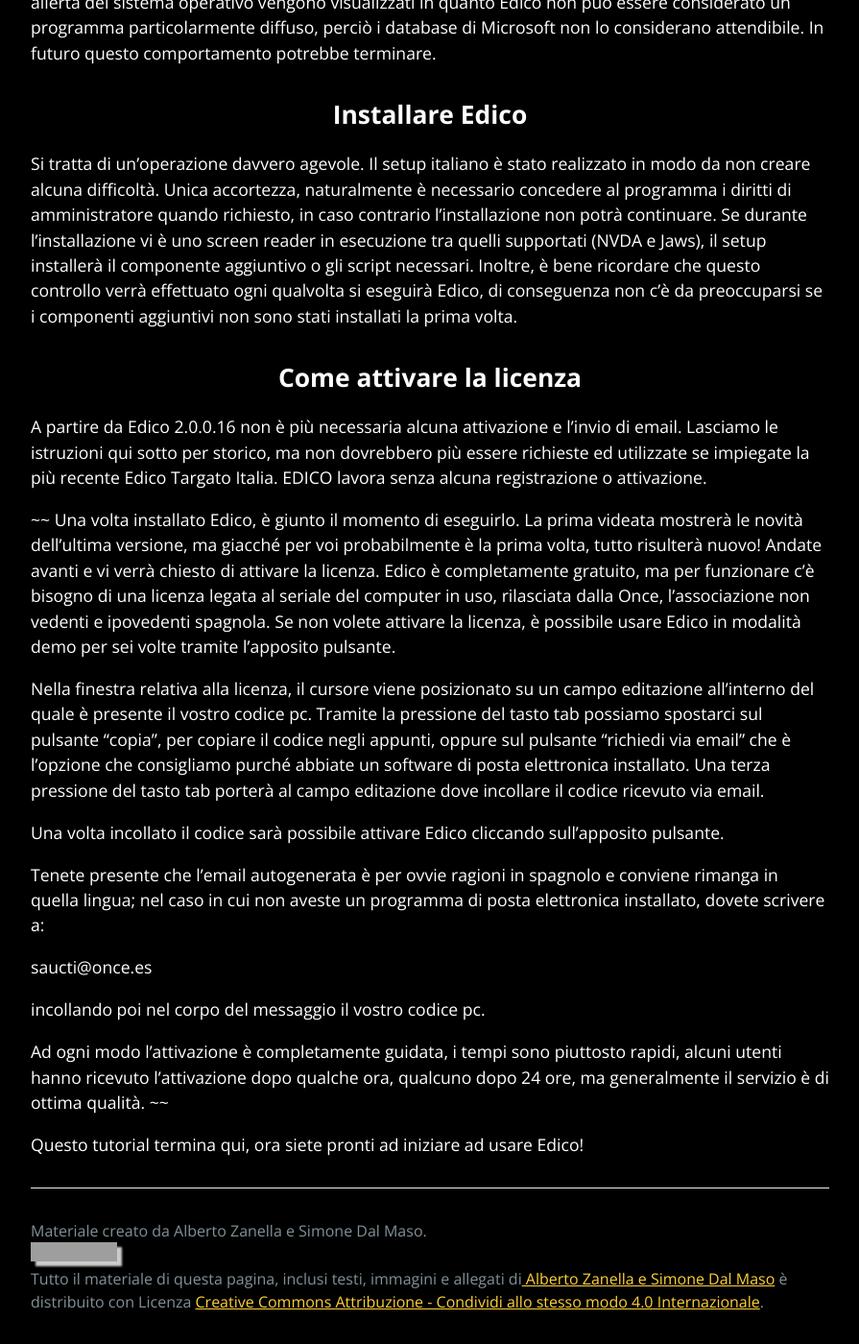
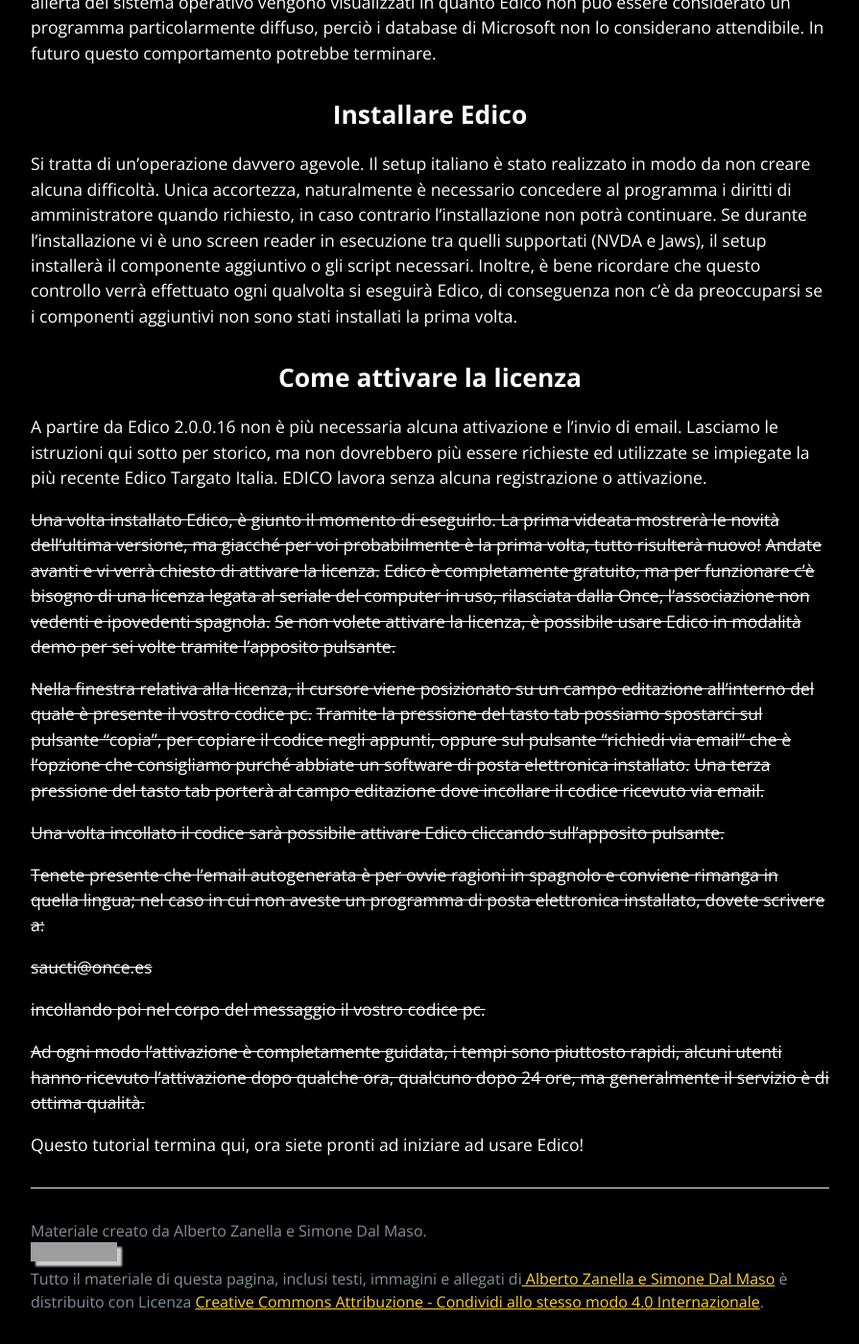
Before and after one commit to edicoitalia/edicoitalia.github.io, a Jekyll site: the page built from tutorial/docs/01_installare/index.md, in a window 1280 px wide and 1400 px high, scrolled down 3498 px. Shown: the whole window at 96% size, without its empty margins (192-1087 px from the left). Built offline with Jekyll 4.4.1, drawn with Linux system fonts in a browser that asks for light colours; our own code applies the rules of GitHub Pages for plain Markdown files; grey boxes are pictures that could not be loaded.

```diff
--- a/tutorial/docs/01_installare/index.md
+++ b/tutorial/docs/01_installare/index.md
@@ -55,27 +55,25 @@ Inoltre, è bene ricordare che questo controllo verrà effettuato ogni qualvolta
 
 A partire da Edico 2.0.0.16 non è più necessaria alcuna attivazione e l'invio di email. Lasciamo le istruzioni qui sotto per storico, ma non dovrebbero più essere richieste ed utilizzate se impiegate la più recente Edico Targato Italia. EDICO lavora senza alcuna registrazione o attivazione.
 
+~~Una volta installato Edico, è giunto il momento di eseguirlo.
+La prima videata mostrerà le novità dell'ultima versione, ma giacché per voi probabilmente è la prima volta, tutto risulterà nuovo!~~
+~~Andate avanti e vi verrà chiesto di attivare la licenza.~~
+~~Edico è completamente gratuito, ma per funzionare c'è bisogno di una licenza legata al seriale del computer in uso, rilasciata dalla Once, l'associazione non vedenti e ipovedenti spagnola.~~
+~~Se non volete attivare la licenza, è possibile usare Edico in modalità demo per sei volte tramite l'apposito pulsante.~~
 
-~~
-Una volta installato Edico, è giunto il momento di eseguirlo.
-La prima videata mostrerà le novità dell'ultima versione, ma giacché per voi probabilmente è la prima volta, tutto risulterà nuovo!
-Andate avanti e vi verrà chiesto di attivare la licenza.
-Edico è completamente gratuito, ma per funzionare c'è bisogno di una licenza legata al seriale del computer in uso, rilasciata dalla Once, l'associazione non vedenti e ipovedenti spagnola.
-Se non volete attivare la licenza, è possibile usare Edico in modalità demo per sei volte tramite l'apposito pulsante.
+~~Nella finestra relativa alla licenza, il cursore viene posizionato su un campo editazione all'interno del quale è presente il vostro codice pc.~~
+~~Tramite la pressione del tasto tab possiamo spostarci sul pulsante "copia", per copiare il codice negli appunti, oppure sul pulsante "richiedi via email" che è l'opzione che consigliamo purché abbiate un software di posta elettronica installato.~~
+~~Una terza pressione del tasto tab porterà al campo editazione dove incollare il codice ricevuto via email.~~
 
-Nella finestra relativa alla licenza, il cursore viene posizionato su un campo editazione all'interno del quale è presente il vostro codice pc.
-Tramite la pressione del tasto tab possiamo spostarci sul pulsante "copia", per copiare il codice negli appunti, oppure sul pulsante "richiedi via email" che è l'opzione che consigliamo purché abbiate un software di posta elettronica installato.
-Una terza pressione del tasto tab porterà al campo editazione dove incollare il codice ricevuto via email.
+~~Una volta incollato il codice sarà possibile attivare Edico cliccando sull'apposito pulsante.~~
 
-Una volta incollato il codice sarà possibile attivare Edico cliccando sull'apposito pulsante.
+~~Tenete presente che l'email autogenerata è per ovvie ragioni in spagnolo e conviene rimanga in quella lingua;  nel caso in cui non aveste un programma di posta elettronica installato, dovete scrivere a:~~
 
-Tenete presente che l'email autogenerata è per ovvie ragioni in spagnolo e conviene rimanga in quella lingua;  nel caso in cui non aveste un programma di posta elettronica installato, dovete scrivere a:
+~~saucti@once.es~~
 
-saucti@once.es
+~~incollando poi nel corpo del messaggio il vostro codice pc.~~
 
-incollando poi nel corpo del messaggio il vostro codice pc.
+~~Ad ogni modo l'attivazione è completamente guidata, i tempi sono piuttosto rapidi, alcuni utenti hanno ricevuto l'attivazione dopo qualche ora, qualcuno dopo 24 ore, ma generalmente il servizio è di ottima qualità.~~
 
-Ad ogni modo l'attivazione è completamente guidata, i tempi sono piuttosto rapidi, alcuni utenti hanno ricevuto l'attivazione dopo qualche ora, qualcuno dopo 24 ore, ma generalmente il servizio è di ottima qualità.
-~~
 
 Questo tutorial termina qui, ora siete pronti ad iniziare ad usare Edico!
```
